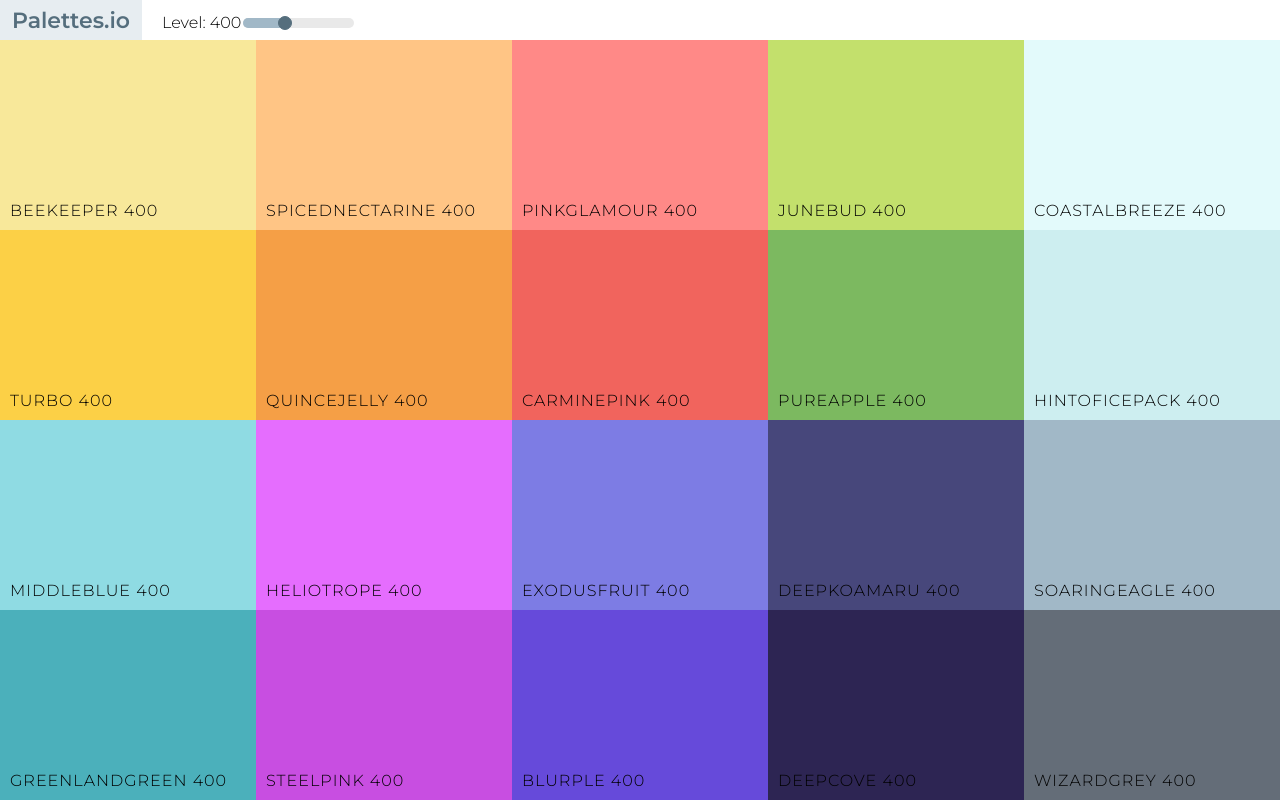
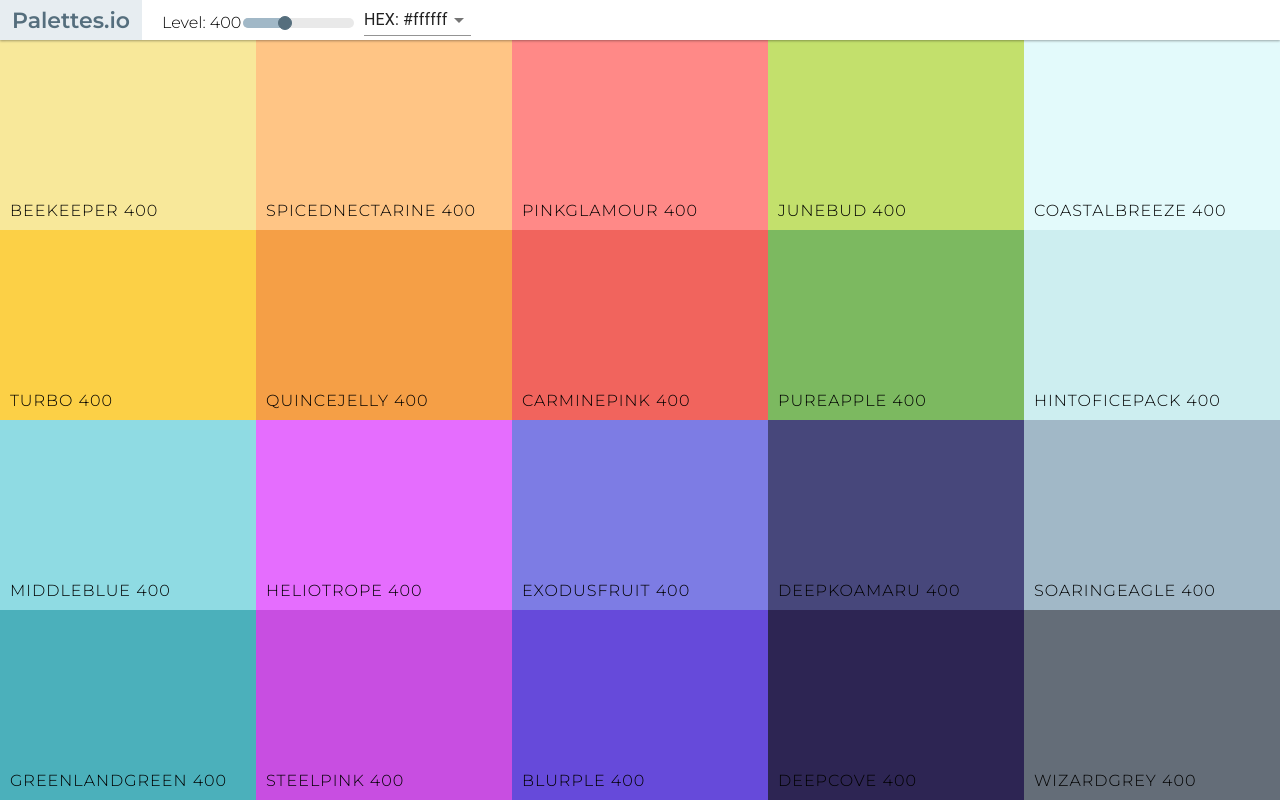
Before and after one commit to v-poghosyan/palettes, a React (Create React App) app: page / in a window 1280 px wide. Built offline with nearby package versions, Linux system fonts and the light colour scheme.

Commit message:
Added color format selector

```diff
--- a/package.json
+++ b/package.json
@@ -3,6 +3,7 @@
   "version": "0.1.0",
   "private": true,
   "dependencies": {
+    "@material-ui/core": "^4.11.4",
     "@testing-library/jest-dom": "^5.13.0",
     "@testing-library/react": "^11.2.7",
     "@testing-library/user-event": "^12.8.3",
--- a/src/Navbar.css
+++ b/src/Navbar.css
@@ -1,9 +1,14 @@
 .Navbar {
   display: flex;
+  background-color: white;
   align-items: center;
   flex-direction: row;
   justify-content: flex-start;
   height: 5%;
+  /* Positioning needed for z-index, which is needed for box shadow to be visible */
+  position: relative;
+  z-index: 30;
+  box-shadow: 0 1px 3px rgba(0,0,0,0.12), 0 1px 2px rgba(0,0,0,0.24);
 }
 
 .Navbar-logo {
--- a/src/Navbar.js
+++ b/src/Navbar.js
@@ -1,19 +1,36 @@
 import React, { Component } from 'react';
+import Select from '@material-ui/core/Select';
+import MenuItem from '@material-ui/core/MenuItem';
 import Slider from 'rc-slider';
 import 'rc-slider/assets/index.css';
 import './Navbar.css';
 
 class Navbar extends Component {
 
+
+  constructor(props) {
+    super(props);
+    this.state = { format: 'hex' }; /* Keep track of format for the Selector component */
+    this.handleChange = this.handleChange.bind(this);
+  }
+
+  handleChange(evt) {
+    this.setState({format : evt.target.value}); /* Changes the value of the material-ui selector */
+    this.props.changeColorFormat(evt.target.value); /* Format needs to be passed up to parent palette so that the latter can change the ColorBox formats */
+  }
+
   render () {
 
     const {sliderValue, changeLevel} = this.props; /* Extracting the props */
+    const format = this.state.format; /* Extracting the state */
 
     return(
       <nav className="Navbar">
+        {/* Logo */}
         <div className="Navbar-logo">
           <a href="/">Palettes.io</a>
         </div>
+        {/* Color Level Slider - using rc-slider */}
         <div className="Slider-wrapper">
           <span>Level: {sliderValue}</span>
           <Slider
@@ -31,6 +48,14 @@ class Navbar extends Component {
               boxShadow: 'none'}]}
           />
         </div>
+        {/* Color Format Selector - using material-ui */}
+        <div className="Select-wrapper">
+              <Select value={format} onChange={this.handleChange}>
+                <MenuItem value="hex">HEX: #ffffff</MenuItem>
+                <MenuItem value="rgb">RGB: rgb(255,255,255)</MenuItem>
+                <MenuItem value="rgba">RGBA: rgb(255,255,255,1.0)</MenuItem>
+              </Select>
+        </div>
       </nav>
     );
 
--- a/src/Palette.js
+++ b/src/Palette.js
@@ -8,24 +8,34 @@ class Palette extends Component {
   constructor(props) {
     super(props);
     this.state = {
-      sliderValue : 400 /* Slider value corresponds to the color levels */
+      sliderValue : 400, /* Slider value corresponds to the color levels */
+      format: 'hex' /* Color format */
     }
     this.changeLevel = this.changeLevel.bind(this);
+    this.changeColorFormat = this.changeColorFormat.bind(this);
   }
 
   changeLevel(newLevel) {
     this.setState({sliderValue : newLevel});
   }
 
+  changeColorFormat(newFormat) {
+    this.setState({...this.state, format: newFormat});
+  }
+
   render () {
 
     const colors = this.props.palette.colors; /* Extracting the props */
-    const sliderValue = this.state.sliderValue; /* Extracting the state */
-    const colorBoxes = colors[sliderValue].map(col => <ColorBox background={col.hex} name={col.name}/>); /* An array of ColorBoxes */
+    const {sliderValue, format} = this.state; /* Extracting the state */
+    const colorBoxes = colors[sliderValue].map(col => <ColorBox background={col[format]} name={col.name}/>); /* An array of ColorBoxes */
 
     return (
       <div className="Palette">
-        <Navbar sliderValue={sliderValue} changeLevel={this.changeLevel}/>
+        <Navbar
+          sliderValue={sliderValue}
+          changeLevel={this.changeLevel}
+          changeColorFormat={this.changeColorFormat}
+        />
         {/* Navbar */}
         <div className="Pal-colors">{colorBoxes}</div>
         {/* Footer */}
```
Also changed, not shown: 1 other file (tests, documents, lock files or other folders).
